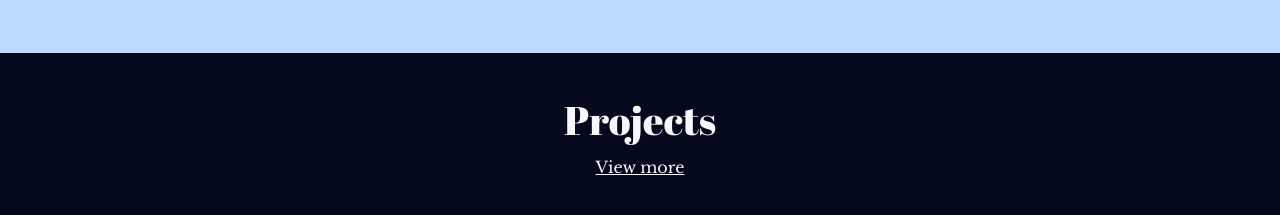
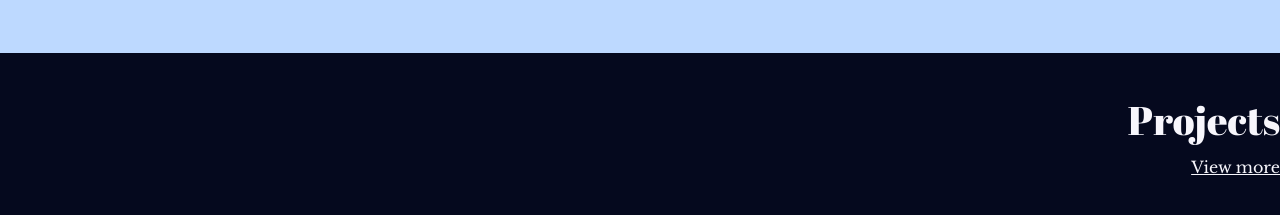
Before and after one commit to aarosan/react-portfolio, a React (Create React App) app: page / in a window 1280 px wide. Shown: the part 489-704 px from the top of the page. Built offline with nearby package versions, Linux system fonts and the light colour scheme.

Commit message:
flex bug

```diff
--- a/src/components/styles/allProjects.css
+++ b/src/components/styles/allProjects.css
@@ -7,7 +7,7 @@
 .projects-text {
     display: flex;
     flex-direction: column;
-    align-items: center;
+    align-items: flex-end;
     padding-top: 30px;
 }
 
@@ -52,6 +52,9 @@
     .all-projects-project {
         width: 100%;
     }
+    .projects-text {
+        align-items: center;
+    }
 }
 
 /* @media screen and (min-width: 640px) {
@@ -74,4 +77,8 @@
     .all-projects-project {
         width: 100%;
     }
+
+    .projects-text {
+        align-items: center;
+    }
 }
```
